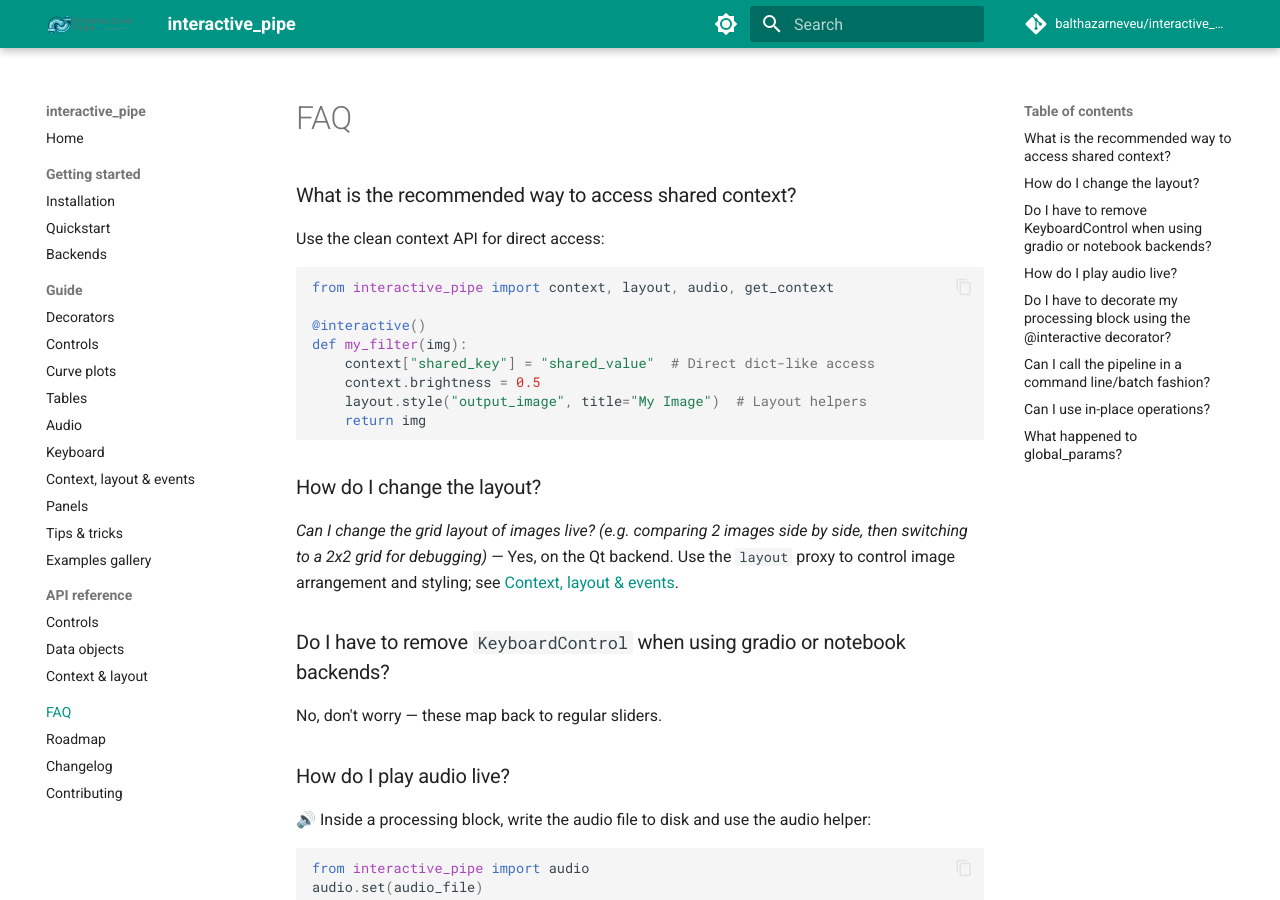
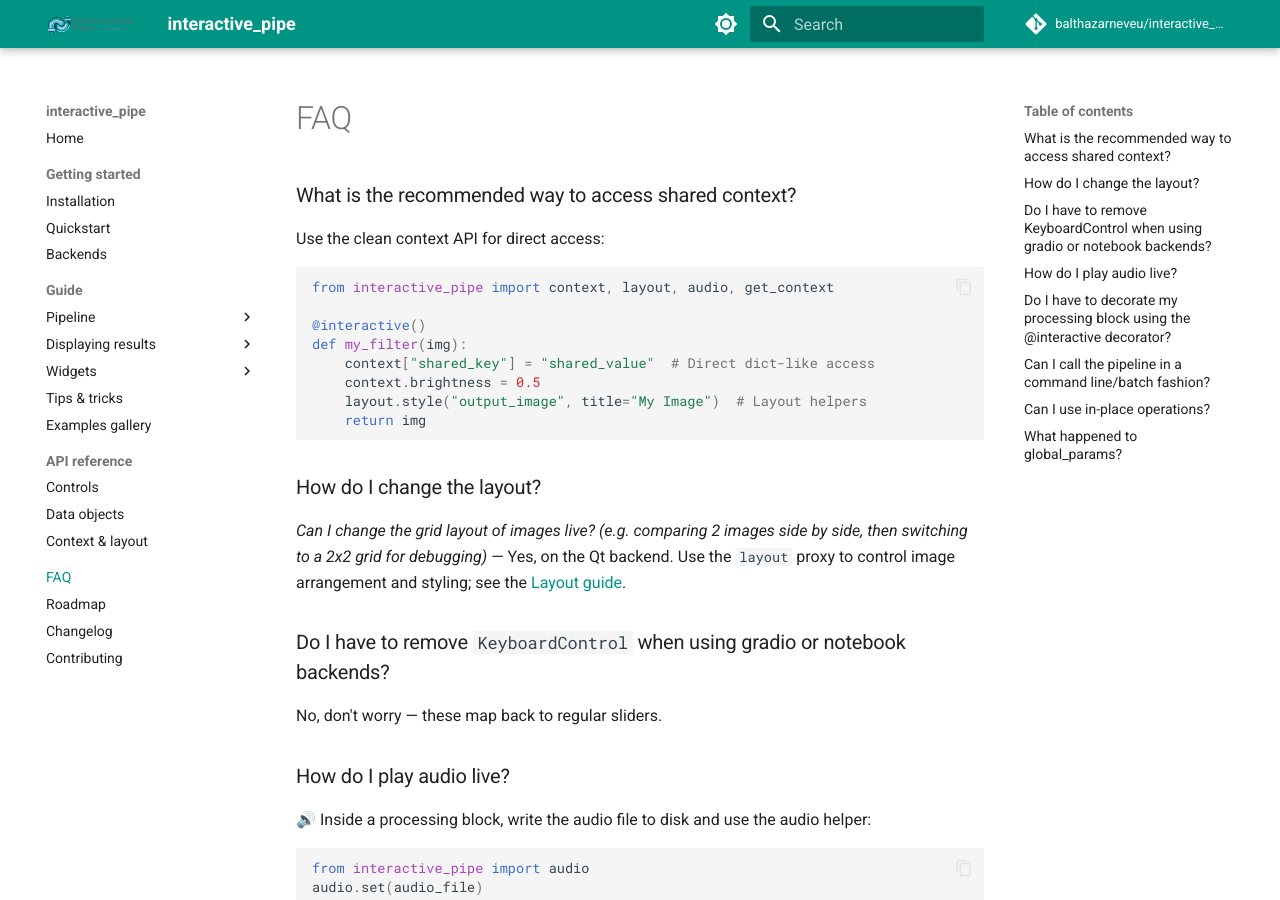
Before and after one commit to balthazarneveu/interactive_pipe, an MkDocs documentation site: the page built from docs/faq.md, in a window 1280 px wide and 900 px high. Built offline with MkDocs 1.6.1 and Material for MkDocs 9.7.7, drawn with Linux system fonts in a browser that asks for light colours; comment, search, counter and statistics services are not loaded.

Commit message:
Group the Guide nav into Pipeline / Displaying results / Widgets
- Pipeline: Decorators, Context & events
- Displaying results: Layout, Audio, Tables, Curve plots
- Widgets: Controls, Panels, Keyboard

The combined context-layout page is split into guide/context.md and
guide/layout.md so Layout can sit with the display pages; all inbound
links updated.

```diff
--- a/docs/faq.md
+++ b/docs/faq.md
@@ -17,7 +17,7 @@ def my_filter(img):
 
 ### How do I change the layout?
 
-*Can I change the grid layout of images live? (e.g. comparing 2 images side by side, then switching to a 2x2 grid for debugging)* — Yes, on the Qt backend. Use the `layout` proxy to control image arrangement and styling; see [Context, layout & events](guide/context-layout.md#layout-arrange-and-style-the-outputs).
+*Can I change the grid layout of images live? (e.g. comparing 2 images side by side, then switching to a 2x2 grid for debugging)* — Yes, on the Qt backend. Use the `layout` proxy to control image arrangement and styling; see the [Layout guide](guide/layout.md).
 
 ### Do I have to remove `KeyboardControl` when using gradio or notebook backends?
 
--- a/mkdocs.yml
+++ b/mkdocs.yml
@@ -89,14 +89,18 @@ nav:
       - Quickstart: getting-started/quickstart.md
       - Backends: getting-started/backends.md
   - Guide:
-      - Decorators: guide/decorators.md
-      - Controls: guide/controls.md
-      - Curve plots: guide/curves.md
-      - Tables: guide/tables.md
-      - Audio: guide/audio.md
-      - Keyboard: guide/keyboard.md
-      - Context, layout & events: guide/context-layout.md
-      - Panels: guide/panels.md
+      - Pipeline:
+          - Decorators: guide/decorators.md
+          - Context & events: guide/context.md
+      - Displaying results:
+          - Layout: guide/layout.md
+          - Audio: guide/audio.md
+          - Tables: guide/tables.md
+          - Curve plots: guide/curves.md
+      - Widgets:
+          - Controls: guide/controls.md
+          - Panels: guide/panels.md
+          - Keyboard: guide/keyboard.md
       - Tips & tricks: guide/tips.md
       - Examples gallery: guide/examples.md
   - API reference:
```
Also changed, not shown: docs/api/context.md (+1 -1 lines), docs/getting-started/quickstart.md (+1 -1 lines), docs/guide/context-layout.md (deleted, +0 -59 lines), docs/guide/context.md (added, +35 -0 lines), docs/guide/curves.md (+1 -1 lines), docs/guide/layout.md (added, +31 -0 lines), docs/index.md (+1 -1 lines).
